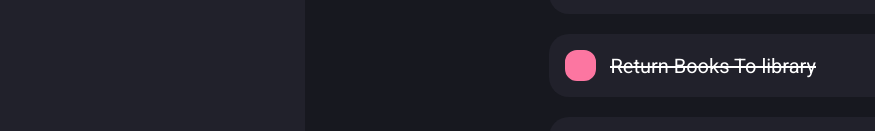
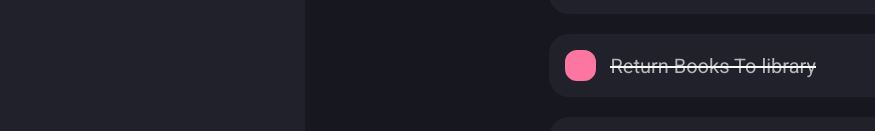
Before and after one commit to siddastic/svelte-todo, a Svelte app: page / in a window 1280 px wide. Shown: the part 355-486 px from the top of the page, without its empty margins (0-875 px from the left). Built offline with nearby package versions, Linux system fonts and the light colour scheme; some icons are missing.

Commit message:
task complete crossthrough animation right-to-left

```diff
--- a/src/components/list-item-tile.svelte
+++ b/src/components/list-item-tile.svelte
@@ -15,7 +15,7 @@
         {/if}
     </div>
     &nbsp; &nbsp;
-    <div class="title">
+    <div class="title" class:completed-title-color={completed}>
         {title}
         <div class="crossthrough" class:crossthrough-completed={completed} />
     </div>
@@ -32,6 +32,7 @@
         font-size: 20px;
         font-weight: 500;
         margin-bottom: 20px;
+        user-select: none;
     }
     .leading {
         display: flex;
@@ -50,6 +51,7 @@
     .title {
         position: relative;
         color: white;
+        transition: all 0.3s cubic-bezier(0.25, 0.8, 0.25, 1);
     }
     .crossthrough {
         width: 0%;
@@ -57,9 +59,14 @@
         background-color: white;
         position: absolute;
         top: 12.5px;
+        right: 0;
         transition: all 0.7s cubic-bezier(0.25, 0.8, 0.25, 1);
     }
     .crossthrough-completed {
         width: 100%;
+        left: 0;
+    }
+    .completed-title-color{
+        color: #b6b6b9;
     }
 </style>
```
